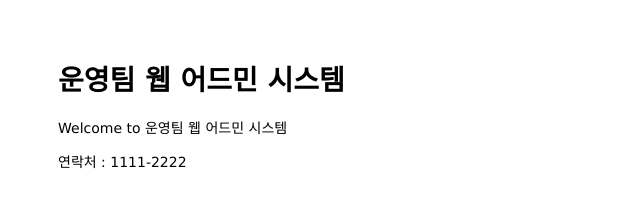
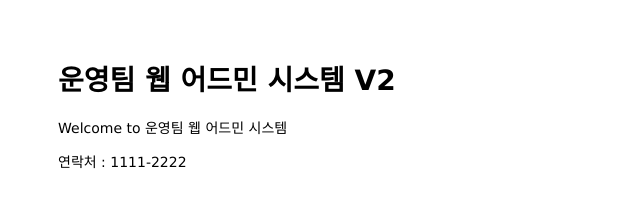
Before and after one commit to kangun72/mastering-git-github, a website: page public/index.html in a window 1280 px wide. Shown: the full height of the page, 0-640 px from the left. Drawn offline with Linux system fonts and the light colour scheme.

Commit message:
Change Header

```diff
--- a/public/index.html
+++ b/public/index.html
@@ -6,7 +6,7 @@
 </head>
 
 <body>
-  <h1>운영팀 웹 어드민 시스템</h1>
+  <h1>운영팀 웹 어드민 시스템 V2</h1>
   <p>Welcome to 운영팀 웹 어드민 시스템</p>
 </body>
 
```
